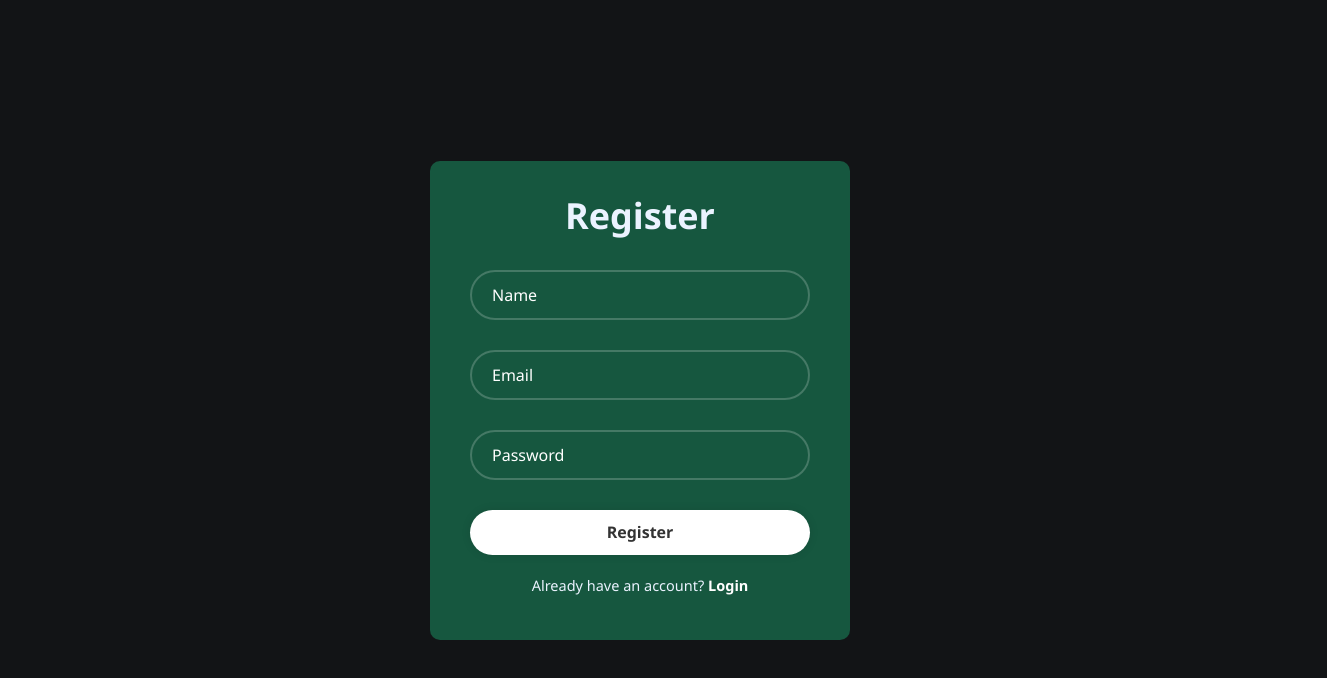
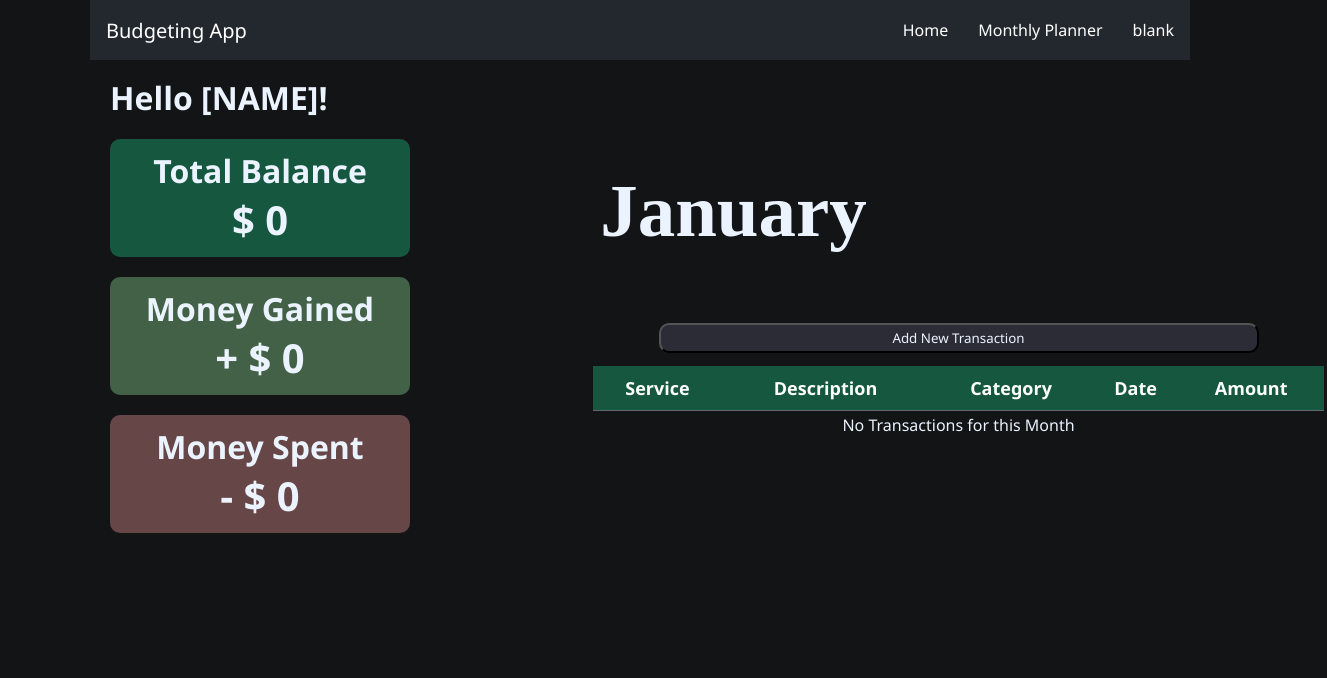
Before and after one commit to RohanManoharan/BudgetingApp, a React (Vite) app: page / in a window 1280 px wide. Shown: the top 678 px of the page, 1327 px wide, since content can reach past the window. Built offline with nearby package versions, Linux system fonts and the light colour scheme.

Commit message:
minor changes to transaction list

```diff
--- a/src/App.jsx
+++ b/src/App.jsx
@@ -56,6 +56,7 @@ export default function App(){
 
       {showTForm && <Transaction_Form onSubmit={addTransaction} date={date} setShowTForm={setShowTForm} />}
       <table>
+        <thead>
           <tr>
             <th>Service</th>
             <th>Description</th>
@@ -64,8 +65,12 @@ export default function App(){
             <th>Amount</th>
             <th></th>
           </tr>
+        </thead>
+        <tbody>
           <Transaction_List transactions={transactions} />
+        </tbody>
       </table>
+      {transactions.length === 0 && "No Transactions for this Month"}
     </div>
 
 
--- a/src/components/Home/Transaction_List.jsx
+++ b/src/components/Home/Transaction_List.jsx
@@ -1,10 +1,9 @@
 export function Transaction_List({ transactions }){
     return (
         <>
-        {transactions.length === 0 && <p style={{position: "absolute", marginLeft: "500px"}}>No Transactions for this Month</p>}
-        {(transactions.reverse()).map(transaction => {
+        {transactions.map(transaction => {
             return (
-                <tr>
+                <tr key={transaction.id}>
                     <td>{transaction.service}</td>
                     <td>{transaction.desc}</td>
                     <td>{transaction.category}</td>
--- a/src/main.jsx
+++ b/src/main.jsx
@@ -11,7 +11,7 @@ import Register from './components/Registration/register.jsx';
 const router = createBrowserRouter([
   {
     path: "/",
-    element: <Register/>,
+    element: <App/>,
   },
   {
     path: "Monthly-Planner",
```
Lines whose indentation alone changed are shown as unchanged.
